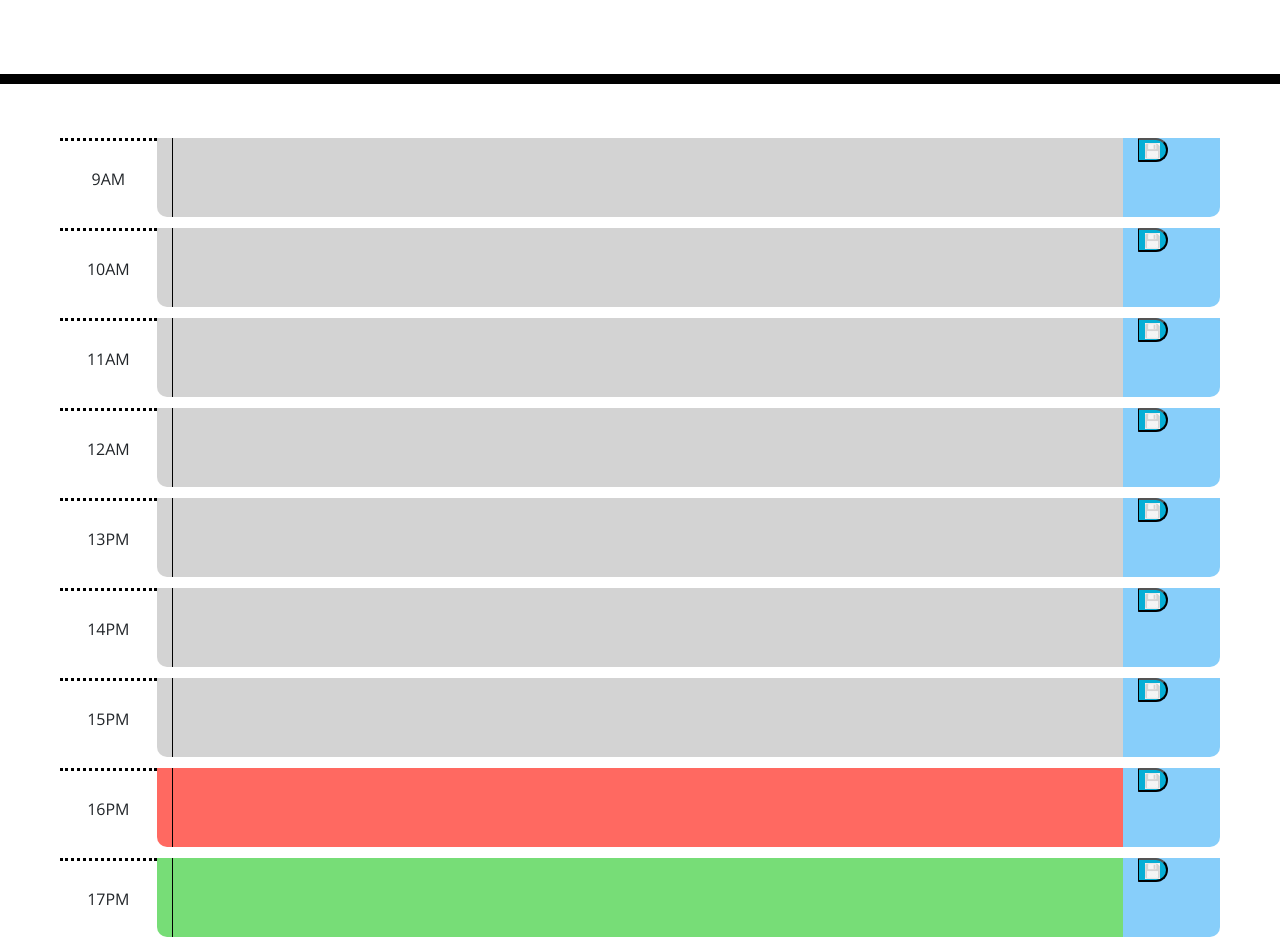
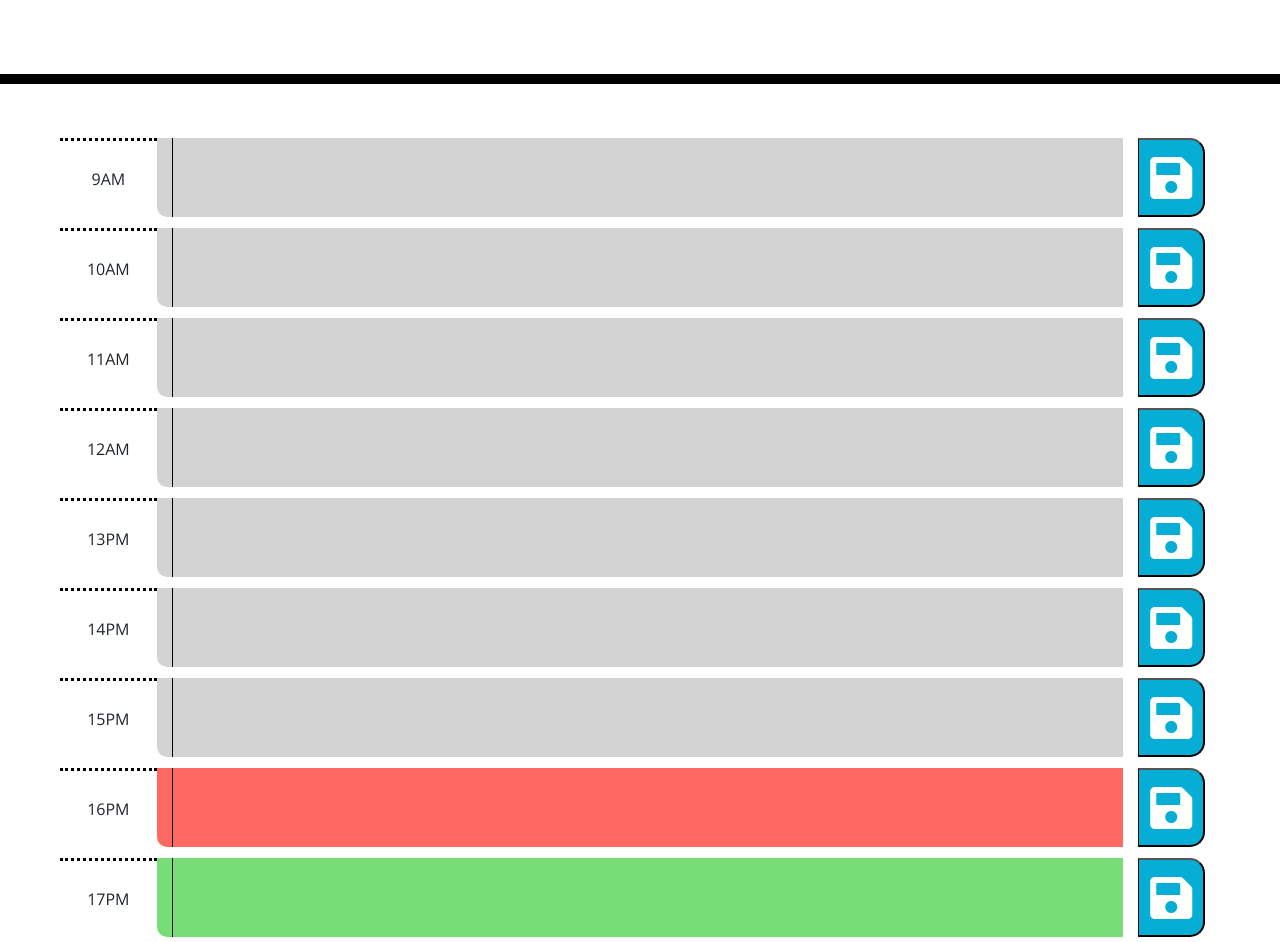
Before and after one commit to reinkaoss/Daily-Planner-App, a plain HTML site: page index.html in a window 1280 px wide. Shown: the part 220-1162 px from the top of the page. Drawn offline with nearby package versions, Linux system fonts and the light colour scheme.

Commit message:
change button image for icons and improved styling

```diff
--- a/assets/css/style.css
+++ b/assets/css/style.css
@@ -60,6 +60,9 @@ textarea {
 }
 
 .saveBtn {
+  position: relative;
+  width: 100%;
+  height: 100%;
   border-left: 1px solid black;
   border-top-right-radius: 15px;
   border-bottom-right-radius: 15px;
@@ -79,25 +82,12 @@ textarea {
   border-bottom-left-radius:10px;
 }
 
-.saveblock {
-  background-color: lightskyblue;
-  border-bottom-right-radius:10px;
-  background-size: cover;
-
-}
-
-.saveblock img {
-  width: 15px;
-}
-
 .container {
   padding: 5px;
-
 }
 
 .timestamp {
   border-top: 3px black dotted;
-
   display: flex;
   justify-content: center;
   align-items: center;
--- a/index.html
+++ b/index.html
@@ -44,8 +44,8 @@
             <!-- <input type="text" id="test" name="test" value="test"><br></input> -->
             <textarea name="" id="input1" cols="25" rows="1"></textarea>
           </div>
-          <div class="col-2 col-sm-1 col-md-1 col-lg-1 saveblock">
-            <button class="saveBtn"><img src="./images/save_icon.png" alt="save icon"></button>
+          <div class="col-2 col-sm-1 col-md-1 col-lg-1">
+            <button class="saveBtn"><i class="fas fa-save fa-3x"></i></button>
           </div>
         </div>
       </div>
@@ -58,8 +58,8 @@
           <div class="col-8 col-sm-10 col-md-10 col-lg-10 timeblock1 timeblock">
             <textarea name="" id="input2" cols="25" rows="1"></textarea>
           </div>
-          <div class="col-2 col-sm-1 col-md-1 col-lg-1 saveblock">
-            <button class="saveBtn"><img src="./images/save_icon.png" alt="save icon"></button>
+          <div class="col-2 col-sm-1 col-md-1 col-lg-1">
+            <button class="saveBtn"><i class="fas fa-save fa-3x"></i></button>
           </div>
         </div>
       </div>
@@ -73,8 +73,8 @@
           <div class="col-8 col-sm-10 col-md-10 col-lg-10 timeblock1 timeblock">
             <textarea name="" id="input3" cols="25" rows="1"></textarea>
           </div>
-          <div class="col-2 col-sm-1 col-md-1 col-lg-1 saveblock">
-            <button class="saveBtn"><img src="./images/save_icon.png" alt="save icon"></button>
+          <div class="col-2 col-sm-1 col-md-1 col-lg-1">
+            <button class="saveBtn"><i class="fas fa-save fa-3x"></i></button>
           </div>
         </div>
       </div>
@@ -88,8 +88,8 @@
           <div class="col-8 col-sm-10 col-md-10 col-lg-10 timeblock1 timeblock past">
             <textarea name="" id="input4" cols="25" rows="1"></textarea>
           </div>
-          <div class="col-2 col-sm-1 col-md-1 col-lg-1 saveblock">
-            <button class="saveBtn"><img src="./images/save_icon.png" alt="save icon"></button>
+          <div class="col-2 col-sm-1 col-md-1 col-lg-1">
+            <button class="saveBtn"><i class="fas fa-save fa-3x"></i></button>
           </div>
         </div>
       </div>
@@ -103,8 +103,8 @@
           <div class="col-8 col-sm-10 col-md-10 col-lg-10 timeblock past">
             <textarea name="" id="input5" cols="25" rows="1"></textarea>
           </div>
-          <div class="col-2 col-sm-1 col-md-1 col-lg-1 saveblock">
-            <button class="saveBtn"><img src="./images/save_icon.png" alt="save icon"></button>
+          <div class="col-2 col-sm-1 col-md-1 col-lg-1">
+            <button class="saveBtn"><i class="fas fa-save fa-3x"></i></button>
           </div>
         </div>
       </div>
@@ -118,8 +118,8 @@
           <div class="col-8 col-sm-10 col-md-10 col-lg-10 timeblock past">
             <textarea name="" id="input6" cols="25" rows="1"></textarea>
           </div>
-          <div class="col-2 col-sm-1 col-md-1 col-lg-1 saveblock">
-            <button class="saveBtn"><img src="./images/save_icon.png" alt="save icon"></button>
+          <div class="col-2 col-sm-1 col-md-1 col-lg-1">
+            <button class="saveBtn"><i class="fas fa-save fa-3x"></i></button>
           </div>
         </div>
       </div>
@@ -133,8 +133,8 @@
           <div class="col-8 col-sm-10 col-md-10 col-lg-10 timeblock past">
             <textarea name="" id="input7" cols="25" rows="1"></textarea>
           </div>
-          <div class="col-2 col-sm-1 col-md-1 col-lg-1 saveblock">
-            <button class="saveBtn"><img src="./images/save_icon.png" alt="save icon"></button>
+          <div class="col-2 col-sm-1 col-md-1 col-lg-1">
+            <button class="saveBtn"><i class="fas fa-save fa-3x"></i></button>
           </div>
         </div>
       </div>
@@ -148,8 +148,8 @@
           <div class="col-8 col-sm-10 col-md-10 col-lg-10 timeblock past">
             <textarea name="" id="input8" cols="25" rows="1"></textarea>
           </div>
-          <div class="col-2 col-sm-1 col-md-1 col-lg-1 saveblock">
-            <button class="saveBtn"><img src="./images/save_icon.png" alt="save icon"></button>
+          <div class="col-2 col-sm-1 col-md-1 col-lg-1">
+            <button class="saveBtn"><i class="fas fa-save fa-3x"></i></button>
           </div>
         </div>
       </div>
@@ -163,13 +163,12 @@
           <div class="col-8 col-sm-10 col-md-10 col-lg-10 timeblock past">
             <textarea name="" id="input9" cols="25" rows="1"></textarea>
           </div>
-          <div class="col-2 col-sm-1 col-md-1 col-lg-1 saveblock">
-            <button class="saveBtn"><img src="./images/save_icon.png" alt="save icon"></button>
+          <div class="col-2 col-sm-1 col-md-1 col-lg-1">
+            <button class="saveBtn"><i class="fas fa-save fa-3x"></i></button>
           </div>
         </div>
       </div>
     </div>
-
 
     <script src="https://code.jquery.com/jquery-3.6.1.min.js" integrity="sha256-o88AwQnZB+VDvE9tvIXrMQaPlFFSUTR+nldQm1LuPXQ=" crossorigin="anonymous"></script>
     <script src="https://cdnjs.cloudflare.com/ajax/libs/moment.js/2.24.0/moment.min.js"></script>
```
